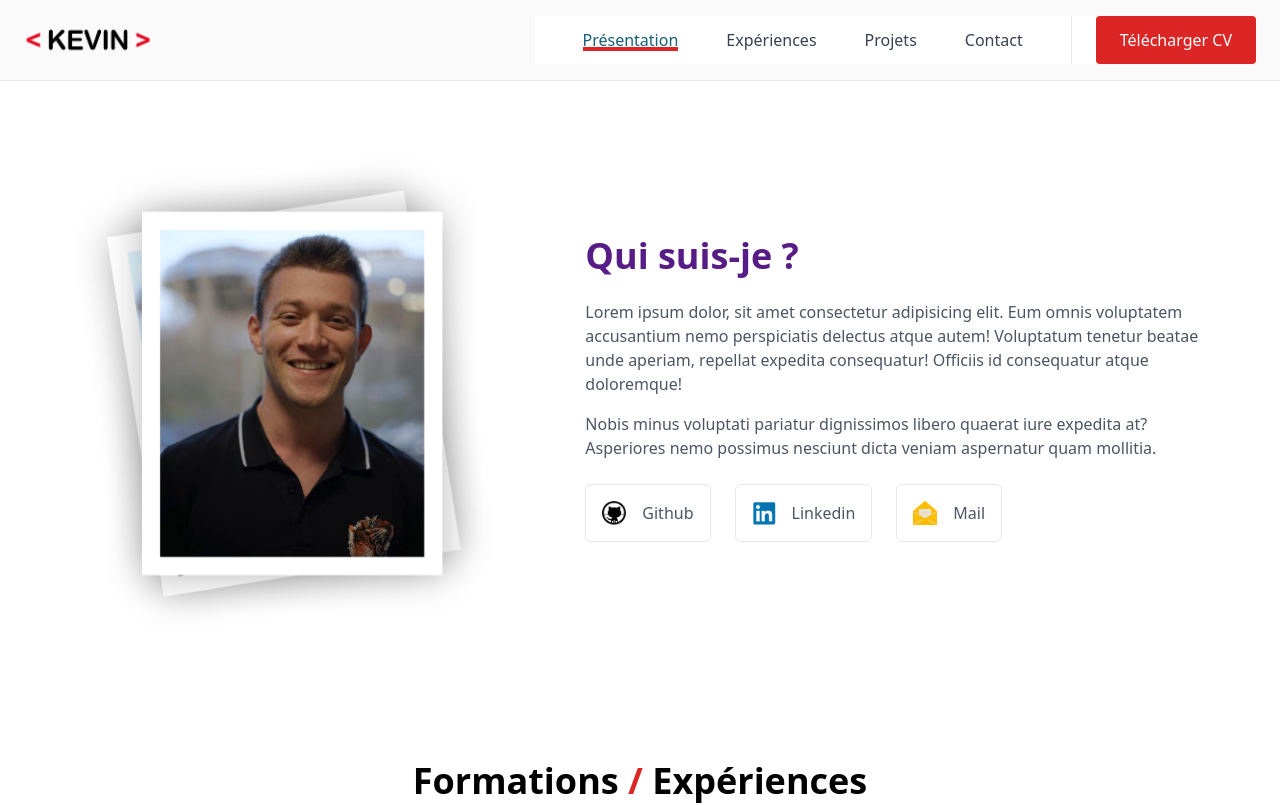
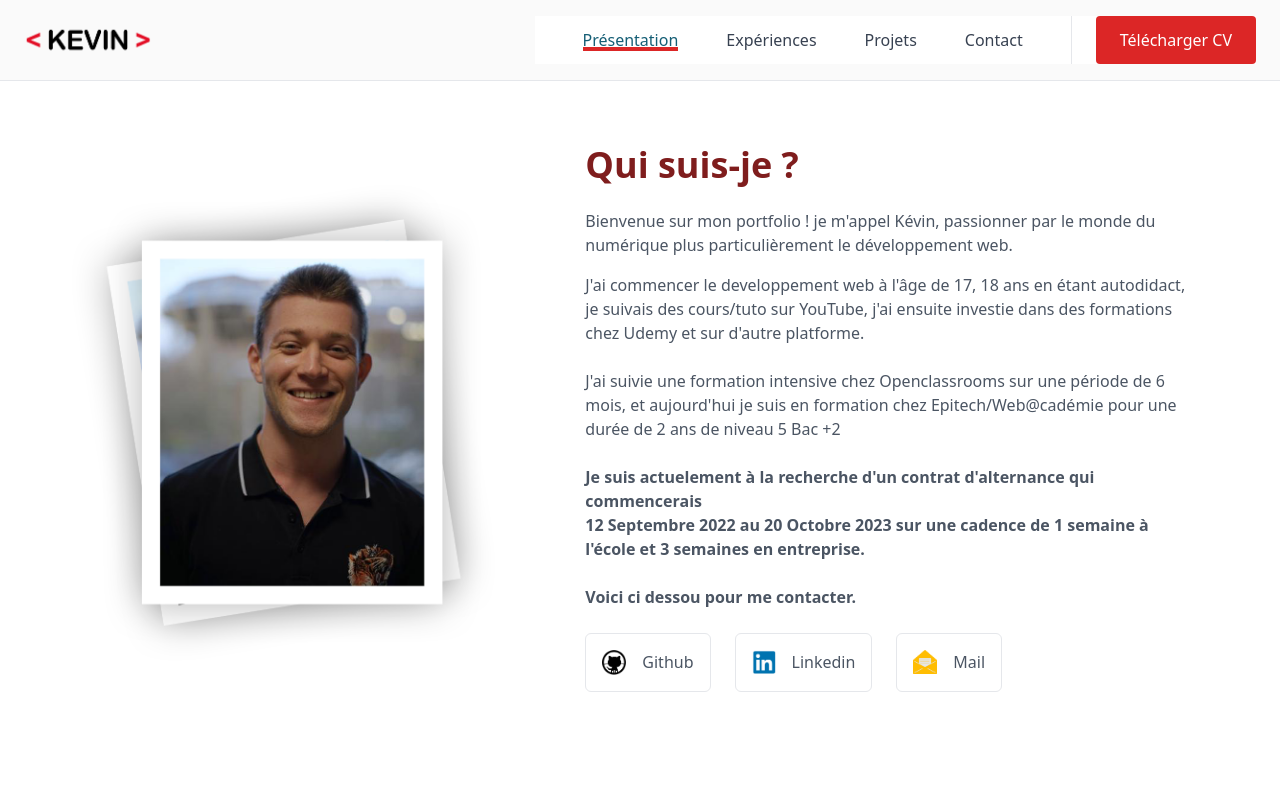
Before and after one commit to KevinJ-Dev/Portfolio, a Vue app: page / in a window 1280 px wide. Shown: the top 805 px of the page. Built offline with nearby package versions, Linux system fonts and the light colour scheme.

Commit message:
Presentation

```diff
--- a/src/components/MyPresentation.vue
+++ b/src/components/MyPresentation.vue
@@ -6,9 +6,12 @@
           <img src="../assets/Moi.png" alt="Moi" loading="lazy" width="" height="">
         </div>
         <div class="md:7/12 lg:w-6/12">
-          <h2 class="text-2xl text-purple-900 font-bold md:text-4xl">Qui suis-je ?</h2>
-          <p class="mt-6 text-gray-600">Lorem ipsum dolor, sit amet consectetur adipisicing elit. Eum omnis voluptatem accusantium nemo perspiciatis delectus atque autem! Voluptatum tenetur beatae unde aperiam, repellat expedita consequatur! Officiis id consequatur atque doloremque!</p>
-          <p class="mt-4 text-gray-600"> Nobis minus voluptati pariatur dignissimos libero quaerat iure expedita at? Asperiores nemo possimus nesciunt dicta veniam aspernatur quam mollitia.</p>
+          <h2 class="text-2xl text-red-900 font-bold md:text-4xl">Qui suis-je ?</h2>
+          <p class="mt-6 text-gray-600">Bienvenue sur mon portfolio ! je m'appel Kévin, passionner par le monde du numérique plus particulièrement le développement web.</p>
+          <p class="mt-4 text-gray-600"> J'ai commencer le developpement web à l'âge de 17, 18 ans en étant autodidact, je suivais des cours/tuto sur YouTube, j'ai ensuite investie dans des formations chez Udemy et sur d'autre platforme.</p>
+          <p class="mt-6 text-gray-600">J'ai suivie une formation intensive chez Openclassrooms sur une période de 6 mois, et aujourd'hui je suis en formation chez Epitech/Web@cadémie pour une durée de 2 ans de niveau 5 Bac +2</p>
+          <p class="mt-6 text-gray-600 font-bold">Je suis actuelement à la recherche d'un contrat d'alternance qui commencerais <br> 12 Septembre 2022 au 20 Octobre 2023 sur une cadence de 1 semaine à l'école et 3 semaines en entreprise. <br><br>Voici ci dessou pour me contacter.</p>
+
           <p><br></p>
           <div class="grid grid-cols-3 space-x-4 md:space-x-6 md:flex">
             <a aria-label="Github" href="https://github.com/KevinJ-Dev" class="p-4 border border-gray-200 rounded-md hover:border-red-600 hover:shadow-lg">
```
